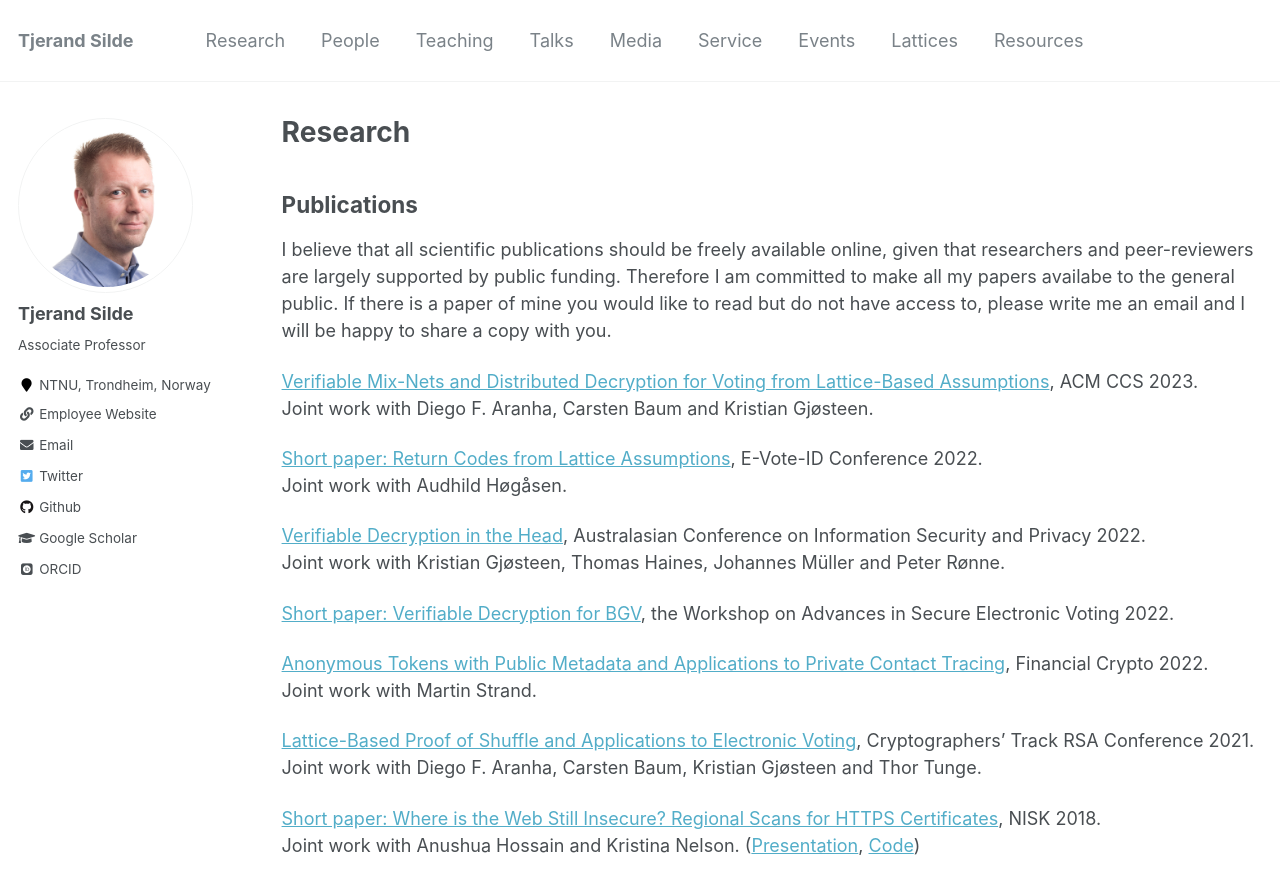
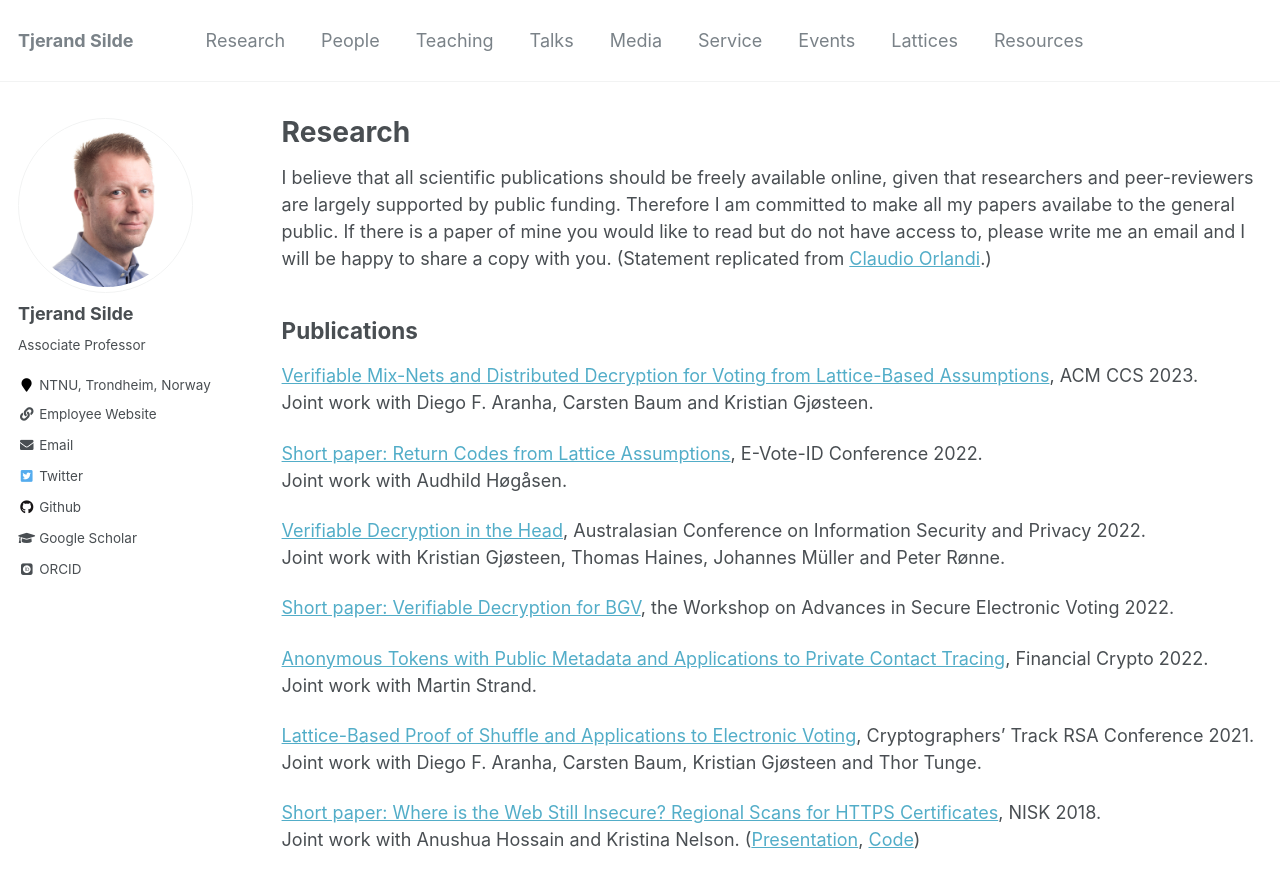
Before and after one commit to tjesi/tjesi.github.io, a Jekyll site: the page built from _pages/research.md, in a window 1280 px wide and 900 px high. Shown: the top 894 px of the window. Built offline with Jekyll 4.4.1, drawn with Linux system fonts in a browser that asks for light colours; some web fonts are replaced.

Commit message:
Update research.md

```diff
--- a/_pages/research.md
+++ b/_pages/research.md
@@ -5,9 +5,9 @@ permalink: /research/
 author_profile: true
 ---
 
+I believe that all scientific publications should be freely available online, given that researchers and peer-reviewers are largely supported by public funding. Therefore I am committed to make all my papers availabe to the general public. If there is a paper of mine you would like to read but do not have access to, please write me an email and I will be happy to share a copy with you. (Statement replicated from [Claudio Orlandi](https://cs.au.dk/~orlandi).)
+
 ## Publications
-
-I believe that all scientific publications should be freely available online, given that researchers and peer-reviewers are largely supported by public funding. Therefore I am committed to make all my papers availabe to the general public. If there is a paper of mine you would like to read but do not have access to, please write me an email and I will be happy to share a copy with you.
 
 [Verifiable Mix-Nets and Distributed Decryption for Voting from Lattice-Based Assumptions](https://eprint.iacr.org/2022/422.pdf), ACM CCS 2023.\
 Joint work with Diego F. Aranha, Carsten Baum and Kristian Gjøsteen.
```
